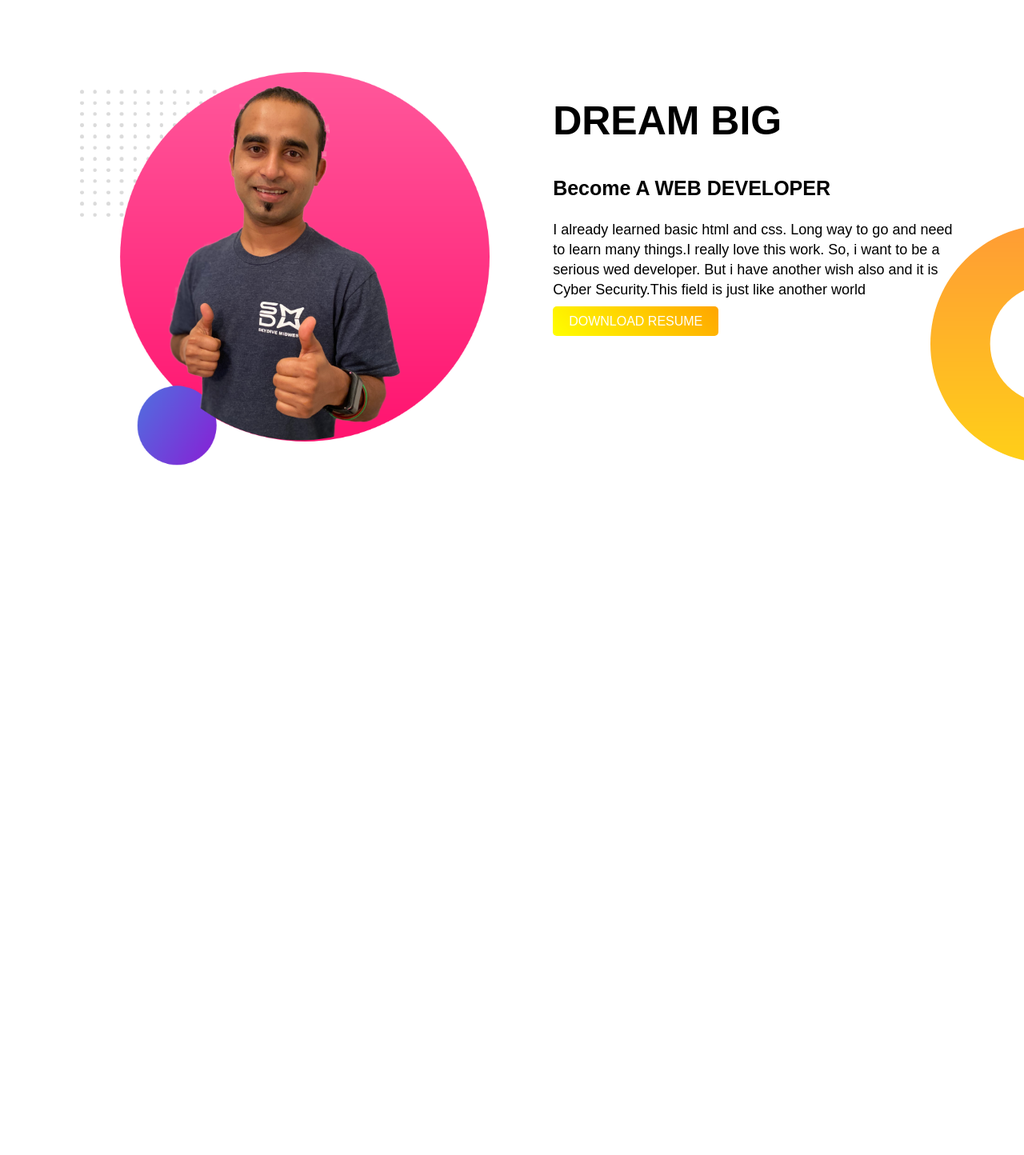
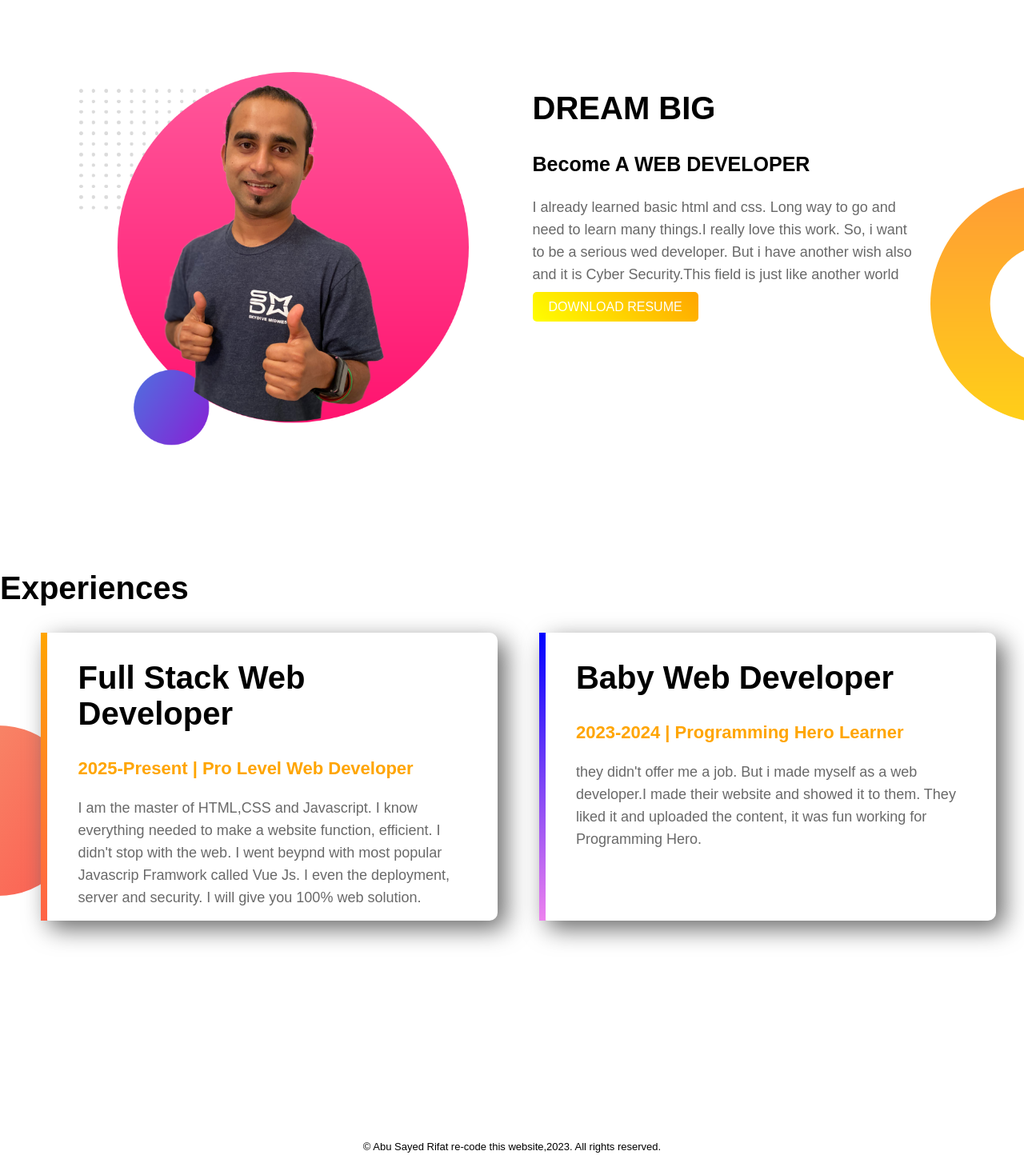
Before and after one commit to abusayedrifat/web-portfolio, a plain HTML site: page index.html in a window 1280 px wide. Shown: the part 620-2064 px from the top of the page at 80% size. Before the commit the page ends 1400 px from the top, so only its background shows below. Drawn offline with Linux system fonts and the light colour scheme; a web font is replaced by a local one.

Commit message:
1st website completed

```diff
--- a/index.html
+++ b/index.html
@@ -9,8 +9,8 @@
     <title>something quite proffesional</title>
 </head>
 <body>
-    <section class="sec1">
-        <div class="sec1-div1">
+    <section class="welcome">
+        <div class="welcome-div1">
         <h1> Welcome To</h1>
         <h1> <span class="name-highlight">SAYED </span> WEBSITE</h1>
         <h3> Proffesional Web Developer</h3>
@@ -19,15 +19,15 @@
         </p>
         <a class="link-button" target="_blank"href="https://www.linkedin.com/in/abu-sayed-rifat-44017b244/">HIRE ME</a>
         </div>
-        <div class="sec1-div1">
+        <div class="welcome-div1">
         <img src="images/jhankar.png" alt="bg-image1">
         </div>
     </section>
-    <section class="sec2">
-        <div class="sec1-div1">
+    <section class="DREAM">
+        <div class="welcome-div1">
             <img src="images/jhankar2.png" alt="jhankar2">
         </div>
-        <div class="sec1-div1">
+        <div class="welcome-div1">
             <h1> DREAM BIG</h1>
             <h3>Become A WEB DEVELOPER</h3>
             <p>
@@ -37,8 +37,27 @@
 
         </div>
     </section>
-    <section>
-
+    <section class="experiences">
+        <h1>Experiences</h1>
+        <div id="full-stack" class="welcome-div1 single-experiences">
+        <h1>Full Stack Web Developer</h1>
+        <h3 class="experience-h3"> 2025-Present | Pro Level Web Developer</h3>
+        <p>
+        I am the master of HTML,CSS and Javascript. I know everything needed to make a website function, efficient. I didn't stop with the web. I went beypnd with most popular Javascrip Framwork called Vue Js. I even the deployment, server and security. I will give you 100% web solution.
+        </p>
+        </div>
+        <div id="baby-web" class="welcome-div1 single-experiences">
+            <h1>Baby Web Developer</h1>
+            <h3 class="experience-h3"> 2023-2024 | Programming Hero Learner</h3>
+            <p>
+                they didn't offer me a job. But i made myself as a web developer.I made their website and showed it to them. They liked it and uploaded the content, it was fun working for Programming Hero.
+            </p>
+        </div>
     </section>
+    <footer>
+        <p>
+            © Abu Sayed Rifat re-code this website,2023. All rights reserved.
+        </p>
+    </footer>
 </body>
 </html>
--- a/style.css
+++ b/style.css
@@ -3,7 +3,10 @@ body {
     font-family: "poppins", sans-serif;
    margin: 0;
 }
-.sec1{
+section{
+    height: 600px;
+}
+.welcome{
     background-image: url("illustrator-works/bg.png");
     background-repeat: no-repeat;
     background-attachment: fixed;
@@ -12,17 +15,18 @@ body {
 
 }
 h1{
-    font-size: 50px;
+    font-size: 40px;
 }
-h1 .name-highlight{
+.name-highlight{
     color: orange;
 }
-.sec1 h3{
+.welcome h3{
     font-size: 25px;
 }
-.sec1-div1 p{
+.welcome-div1 p{
     font-size: 18px;
-    line-height: 25px;
+    line-height: 28px;
+    color: dimgrey;
 }
 .link-button{
     text-decoration: none;
@@ -32,24 +36,57 @@ h1 .name-highlight{
     background-image: linear-gradient(45deg,yellow,orange);
 
 }
-.sec1-div1{
-    width: 40%;
+.welcome-div1{
+    width: 38%;
     float: left;
     margin-left: 4%;
     padding-left: 3%;
 
 }
-.sec1-div1 img{
+.welcome-div1 img{
     width: 100%;
     padding: 2%;
 }
-.sec2 h3{
+.DREAM h3{
     font-size: 25px;
 }
-.sec2{
+.DREAM{
     background-image: url(images/dream-bg.png);
     background-repeat: no-repeat;
     background-position: right;
-    height: 700px;
+    background-attachment: fixed;
+    height: 600px;
 
 }
+.experience-h3{
+    color: orange;
+    font-size: 22px;
+}
+.single-experiences{
+    box-shadow: 10px 10px 30px dimgray;
+    border-radius: 10px;
+    height: 60%;
+    padding-right: 3%;
+    background-color: white;
+}
+.experiences{
+    background-image: url(images/exp-bg.png);
+    background-repeat: no-repeat;
+    background-position: left;
+    background-attachment: fixed;
+}
+#full-stack{
+    border-left: 8px solid ;
+    border-image: linear-gradient(180deg,orange,tomato);
+    border-image-slice: 1;
+}
+#baby-web{
+    border-left: 8px solid ;
+    border-image: linear-gradient(180deg,blue,violet);
+    border-image-slice: 1;
+}
+footer p{
+    text-align: center;
+    font-size: 13px;
+    padding-top: 100px;
+}
```
